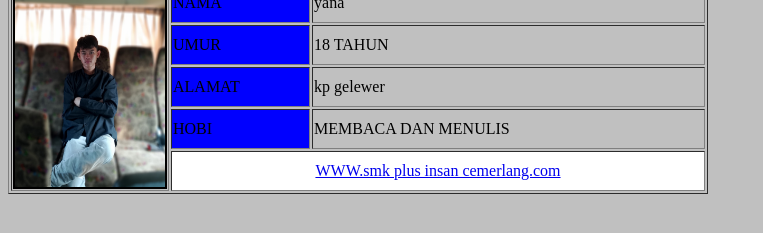
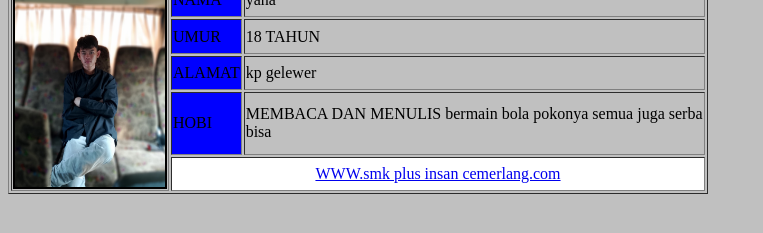
Before and after one commit to Yanakamana/Biodata-yana, a plain HTML site: page index.html in a window 1280 px wide. Shown: the part 107-340 px from the top of the page, without its empty margins (0-763 px from the left). Drawn offline with Linux system fonts and the light colour scheme.

Commit message:
update index.html

```diff
--- a/index.html
+++ b/index.html
@@ -24,7 +24,7 @@
 </tr>
  <tr>
 <td bgcolor="#0000FF"> HOBI </td>
-<td> MEMBACA DAN MENULIS </td>
+<td> MEMBACA DAN MENULIS  bermain bola pokonya semua juga serba bisa </td>
 </tr>
 <tr>
 <td align="center" colspan="2" bgcolor="white"> <a href="https://www.anaktekno.com">WWW.smk plus insan cemerlang.com</a> </td>
```
